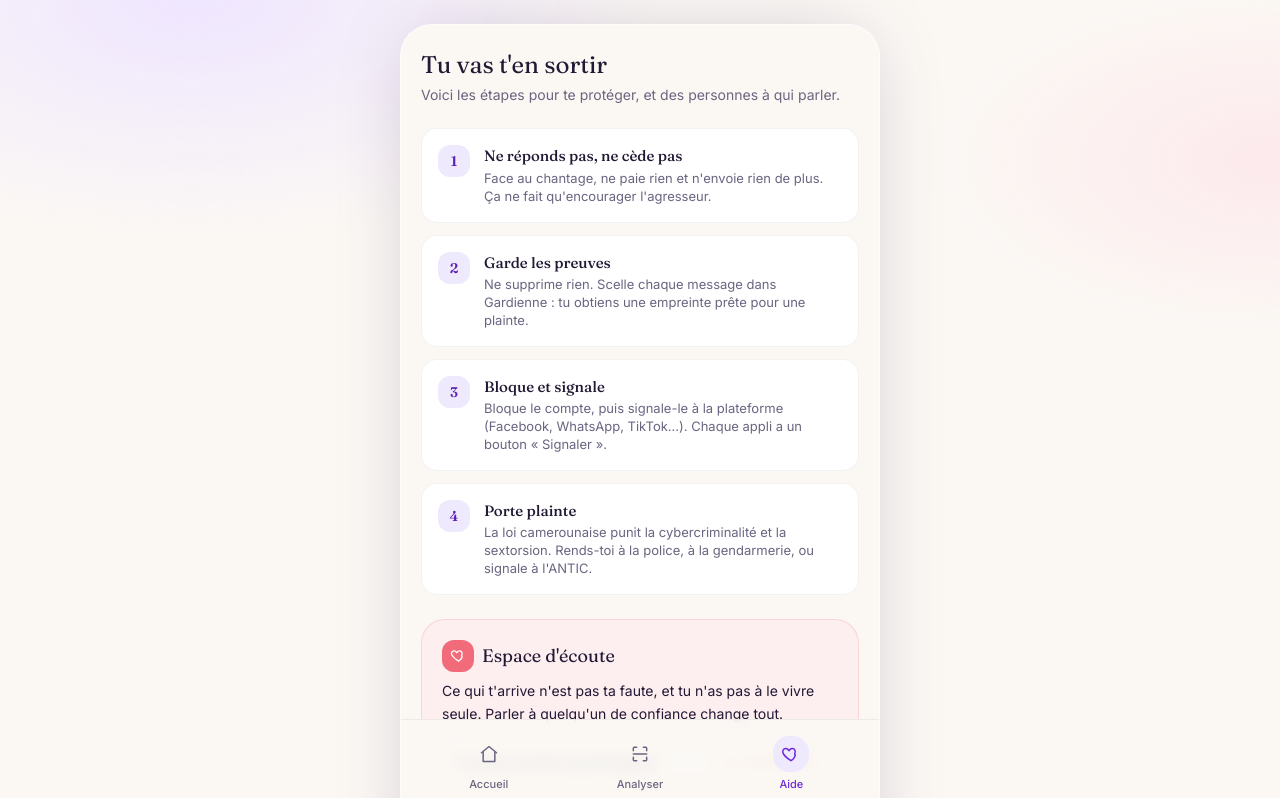
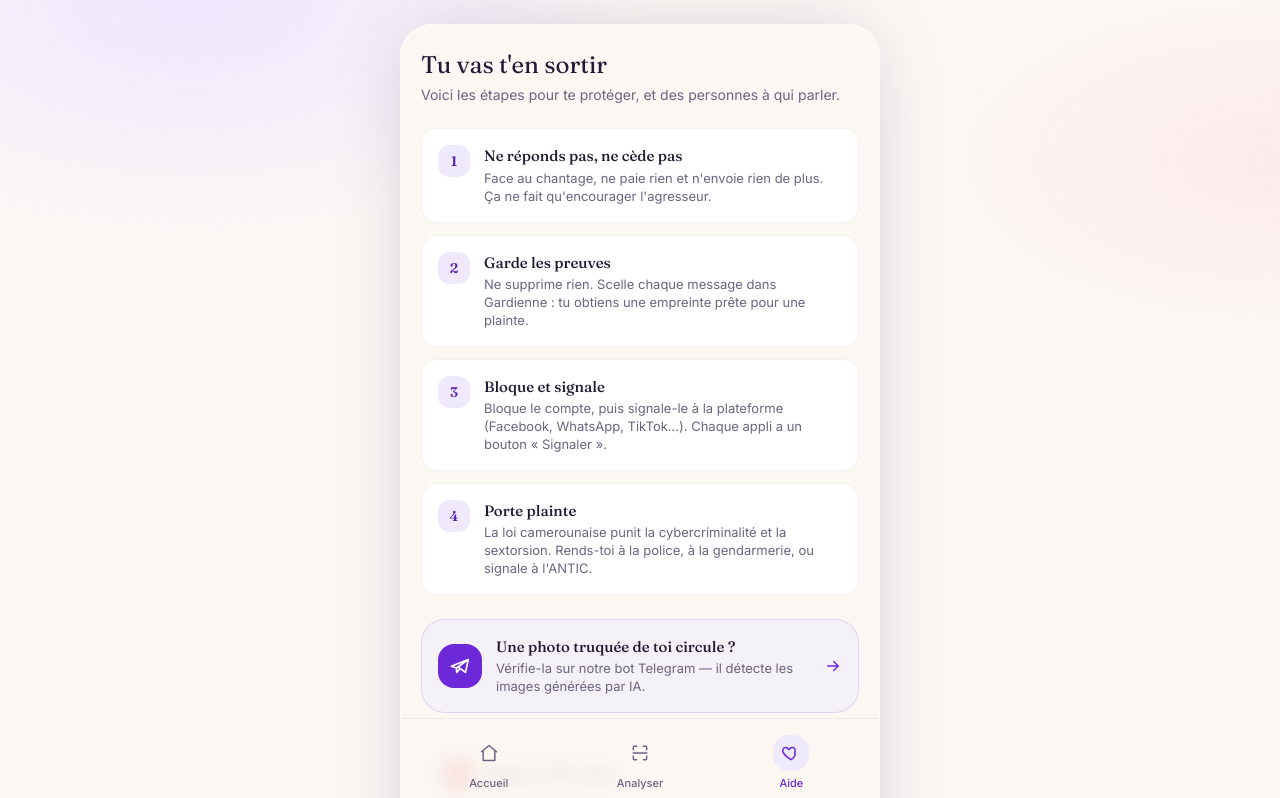
Before and after one commit to zoom-BT/Gardienne, a Next.js app: page /aide in a window 1280 px wide. Shown: the top 798 px of the page. Built offline with nearby package versions, Linux system fonts and the light colour scheme.

Commit message:
feat: relier l'app web au bot Telegram
Passerelle vers @Gardienne_bot depuis la page Aide (carte dédiée) et
depuis le verdict quand il s'agit de chantage par image. URL centralisée
dans src/lib/config.ts.

```diff
--- a/src/app/aide/page.tsx
+++ b/src/app/aide/page.tsx
@@ -1,3 +1,5 @@
+import { TELEGRAM_BOT_URL } from "@/lib/config";
+
 const ETAPES = [
   {
     titre: "Ne réponds pas, ne cède pas",
@@ -45,6 +47,31 @@ export default function Aide() {
         ))}
       </section>
 
+      {/* Vérifier une image truquée — passerelle vers le bot Telegram */}
+      <a
+        href={TELEGRAM_BOT_URL}
+        target="_blank"
+        rel="noopener noreferrer"
+        className="flex items-center gap-3.5 rounded-3xl border border-brand/15 bg-lilas/50 p-4 transition-transform active:scale-[0.99]"
+      >
+        <span className="grid h-11 w-11 shrink-0 place-items-center rounded-2xl bg-brand text-white">
+          <svg width="22" height="22" viewBox="0 0 24 24" fill="none" stroke="currentColor" strokeWidth="1.8" strokeLinecap="round" strokeLinejoin="round">
+            <path d="M21 5 2.5 12.3l5.6 1.9M21 5l-3 14-6.9-5.1M21 5 8.1 14.2m0 0 .3 4.8 3-3.6" />
+          </svg>
+        </span>
+        <div className="flex-1">
+          <h3 className="font-display text-[15px] font-medium text-ink">
+            Une photo truquée de toi circule ?
+          </h3>
+          <p className="mt-0.5 text-[13px] leading-snug text-ink-soft">
+            Vérifie-la sur notre bot Telegram — il détecte les images générées par IA.
+          </p>
+        </div>
+        <svg className="shrink-0 text-brand" width="18" height="18" viewBox="0 0 24 24" fill="none" stroke="currentColor" strokeWidth="2" strokeLinecap="round" strokeLinejoin="round">
+          <path d="M5 12h14M13 6l6 6-6 6" />
+        </svg>
+      </a>
+
       {/* Espace d'écoute */}
       <section className="rounded-3xl border border-coral/20 bg-coral-soft p-5">
         <div className="flex items-center gap-2">
--- a/src/app/analyser/page.tsx
+++ b/src/app/analyser/page.tsx
@@ -7,6 +7,7 @@ import { analyserTexte } from "@/lib/detection/analyserTexte";
 import { analyserAvecModele, type ResultatModele } from "@/lib/detection/modele";
 import { META_CATEGORIES } from "@/lib/detection/categories";
 import { STYLE_NIVEAU } from "@/lib/detection/ui";
+import { TELEGRAM_BOT_URL } from "@/lib/config";
 import type { ResultatAnalyse } from "@/lib/detection/types";
 
 const EXEMPLE = "si tu me quittes je vais poster tes photos nues, everybody go see";
@@ -212,6 +213,24 @@ function Verdict({
         {resultat.conseil}
       </div>
 
+      {/* Passerelle bot Telegram — pertinent quand une image truquée est en jeu */}
+      {resultat.categorie === "chantage_sextorsion" && (
+        <a
+          href={TELEGRAM_BOT_URL}
+          target="_blank"
+          rel="noopener noreferrer"
+          className="flex items-center gap-2.5 rounded-2xl border border-brand/15 bg-lilas/50 px-4 py-3 text-[13px] leading-snug text-ink"
+        >
+          <svg className="shrink-0 text-brand" width="18" height="18" viewBox="0 0 24 24" fill="none" stroke="currentColor" strokeWidth="1.8" strokeLinecap="round" strokeLinejoin="round">
+            <path d="M21 5 2.5 12.3l5.6 1.9M21 5l-3 14-6.9-5.1M21 5 8.1 14.2m0 0 .3 4.8 3-3.6" />
+          </svg>
+          <span>
+            <strong className="font-semibold">Une photo truquée est en jeu ?</strong> Vérifie-la
+            sur notre bot Telegram.
+          </span>
+        </a>
+      )}
+
       {/* Actions */}
       <div className="flex flex-col gap-2.5 pt-1">
         <button
--- /dev/null
+++ b/src/lib/config.ts
@@ -0,0 +1,4 @@
+// Configuration partagée de l'app.
+
+/** Lien vers le bot Telegram de vérification d'image truquée. */
+export const TELEGRAM_BOT_URL = "https://t.me/Gardienne_bot";
```
